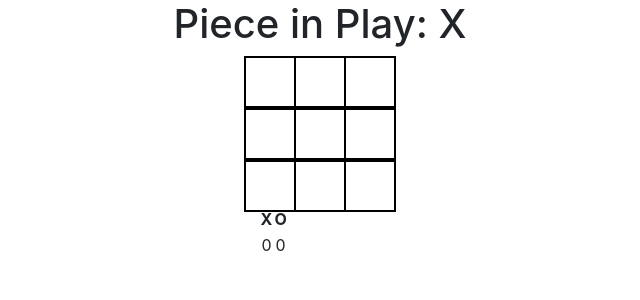
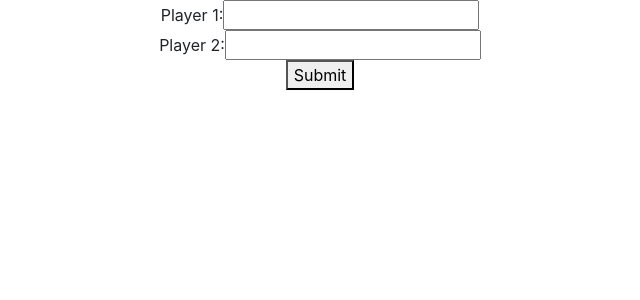
Before and after one commit to jamesblack-dev/jamesblack-dev.github.io, a React (Create React App) app: page / in a window 1280 px wide. Shown: the top 300 px of the page, without its empty margins (320-960 px from the left). Built offline with nearby package versions, Linux system fonts and the light colour scheme.

Commit message:
Better score board with player names

```diff
--- a/src/components/GameState.js
+++ b/src/components/GameState.js
@@ -9,6 +9,9 @@ export default function GameState() {
     const [gameState, setGameState] = useState(getNewGameState());
     const [gameInProgress, setGameInProgress] = useState(true);
     const [scoreBoard, setScoreBoard] = useState({ "X": 0, "O": 0 });
+    const [scoreBoardInitialised, setScoreBoardInitialised] = useState(false);
+    const [player1, setPlayer1] = useState("");
+    const [player2, setPlayer2] = useState("");
 
     function updateGameState(selectedRow, selectedColumn) {
         // -1 to normalise for arrays
@@ -19,10 +22,10 @@ export default function GameState() {
         if (hasWon(selectedRow, selectedColumn)) {
             setGameInProgress(false);
             endGame();
-            setScoreBoard({
-                ...scoreBoard,
-                [currentPiece]: scoreBoard[currentPiece] + 1
-            });
+
+            var newScore = {...scoreBoard};
+            newScore[currentPiece].score = newScore[currentPiece].score + 1;
+            setScoreBoard(newScore);
             return;
         }
 
@@ -70,7 +73,25 @@ export default function GameState() {
         setGameInProgress(true);
     }
 
+    function handleSubmit(e) {
+        e.preventDefault();
+        setScoreBoard(
+            {
+                "X": {
+                    playerName: player1,
+                    score: 0
+                },
+                "O": {
+                    playerName: player2,
+                    score: 0
+                }
+            });
+        setScoreBoardInitialised(true);
+    }
+
     return (
+        <>
+            {scoreBoardInitialised ?
                 <>
                     <GameHeader
                         gameInProgress={gameInProgress}
@@ -83,5 +104,30 @@ export default function GameState() {
                         onClickNewGame={onClickNewGame} />
                     <ScoreBoard scoreBoard={scoreBoard} />
                 </>
+                : <form onSubmit={handleSubmit}>
+                    <div>
+                        <label htmlFor="player1">Player 1:</label>
+                        <input
+                            value={player1}
+                            onChange={(e) => setPlayer1(e.target.value)}
+                            name="player1"
+                            type="text" ></input>
+                    </div>
+                    <div>
+                        <label htmlFor="player2">Player 2:</label>
+                        <input
+                            value={player2}
+                            onChange={(e) => setPlayer2(e.target.value)}
+                            name="player2"
+                            type="text"></input>
+                    </div>
+                    <div>
+                        <button type="submit">Submit</button>
+                    </div>
+                    <p>{player1}</p>
+                    <p>{player2}</p>
+                </form>
+            }
+        </>
     )
 }
--- a/src/components/ScoreBoard.js
+++ b/src/components/ScoreBoard.js
@@ -5,15 +5,15 @@ export default function ScoreBoard(props) {
                 <thead>
 
                     <tr>
-                        <th>X</th>
-                        <th>O</th>
+                        <th>{props.scoreBoard["X"].playerName}</th>
+                        <th>{props.scoreBoard["O"].playerName}</th>
                     </tr>
                 </thead>
                 <tbody>
 
                     <tr>
-                        <td>{props.scoreBoard["X"]}</td>
-                        <td>{props.scoreBoard["O"]}</td>
+                        <td>{props.scoreBoard["X"].score}</td>
+                        <td>{props.scoreBoard["O"].score}</td>
                     </tr>
                 </tbody>
             </table>
```
Lines whose indentation alone changed are shown as unchanged.
